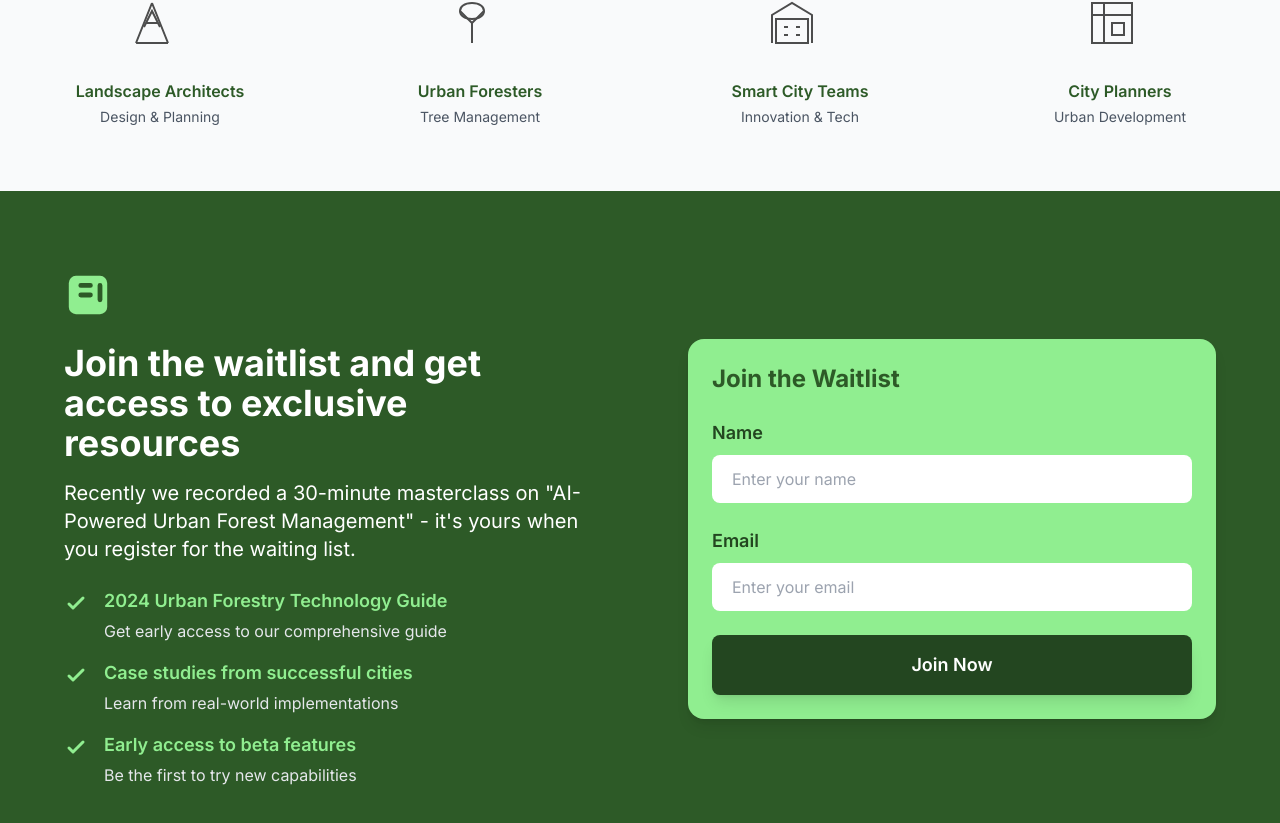
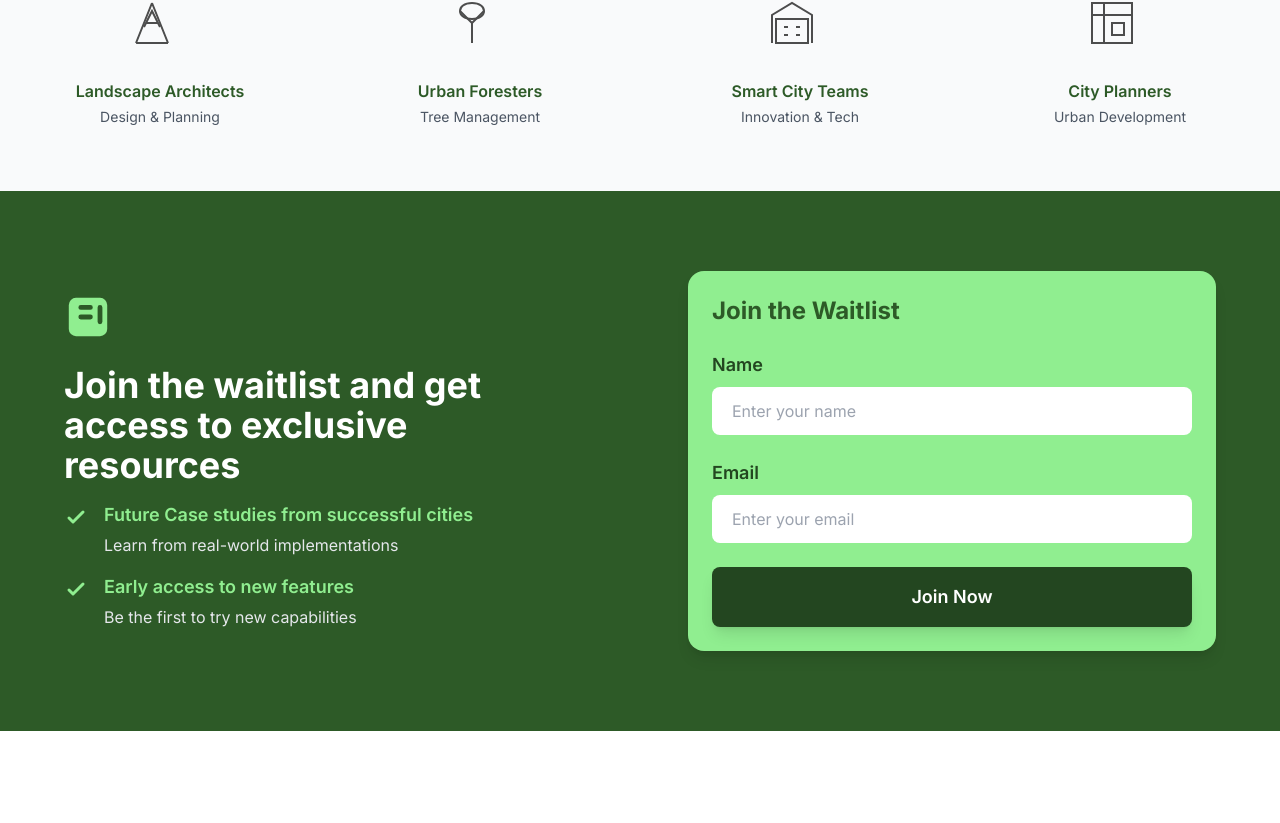
Before and after one commit to treesable/urban, a Next.js app: page / in a window 1280 px wide. Shown: the part 3359-4182 px from the top of the page. After the commit the page ends 4090 px from the top, so only its background shows below. Built offline with nearby package versions, Linux system fonts and the light colour scheme.

Commit message:
Update BonusOffer component

```diff
--- a/components/BonusOffer.tsx
+++ b/components/BonusOffer.tsx
@@ -4,16 +4,13 @@ import { motion } from 'framer-motion'
 import WaitlistForm from './WaitlistForm'
 
 const features = [
+
   {
-    title: "2024 Urban Forestry Technology Guide",
-    description: "Get early access to our comprehensive guide"
-  },
-  {
-    title: "Case studies from successful cities",
+    title: "Future Case studies from successful cities",
     description: "Learn from real-world implementations"
   },
   {
-    title: "Early access to beta features",
+    title: "Early access to new features",
     description: "Be the first to try new capabilities"
   }
 ]
@@ -54,16 +51,6 @@ const BonusOffer = () => {
             >
               Join the waitlist and get access to exclusive resources
             </motion.h2>
-
-            <motion.p
-              initial={{ opacity: 0, y: 20 }}
-              whileInView={{ opacity: 1, y: 0 }}
-              transition={{ delay: 0.1 }}
-              className="text-xl mb-6"
-            >
-              Recently we recorded a 30-minute masterclass on "AI-Powered Urban Forest Management"
-              - it's yours when you register for the waiting list.
-            </motion.p>
 
             <div className="space-y-4">
               {features.map((feature, index) => (
```
